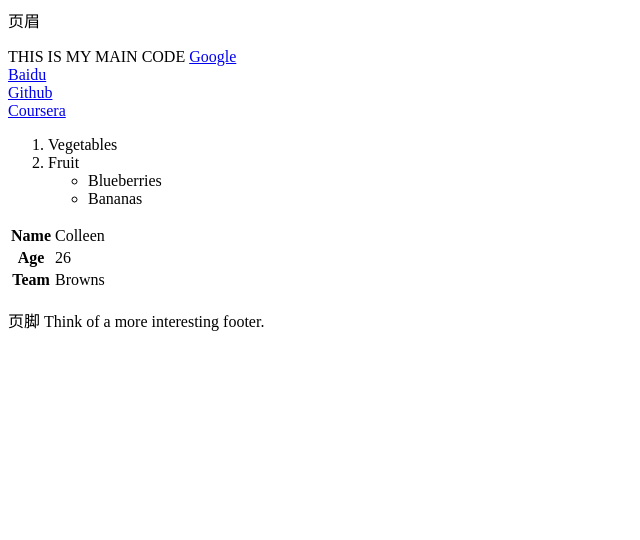
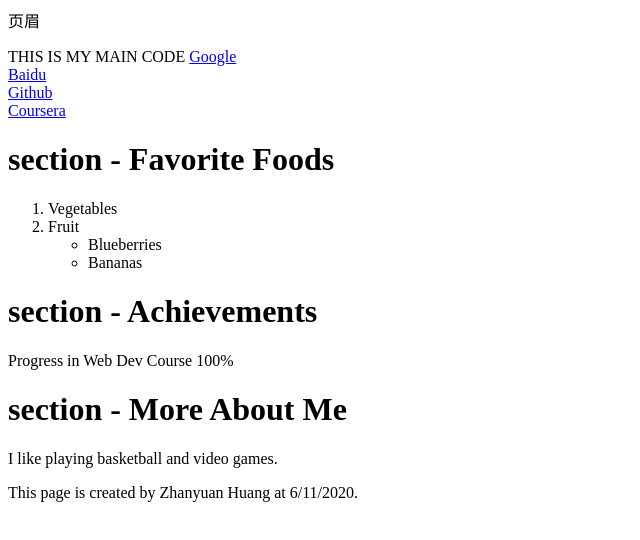
Before and after one commit to Zhanyuan-Huang/Zhanyuan-Huang.github.io, a plain HTML site: page firstPage.html in a window 1280 px wide. Shown: the whole page, without its empty margins (0-640 px from the left). Drawn offline with Linux system fonts and the light colour scheme.

Commit message:
Update firstPage.html

```diff
--- a/firstPage.html
+++ b/firstPage.html
@@ -15,6 +15,7 @@
             <a href="http://www.github.com">Github</a><br>
             <a href="http://www.coursera.com">Coursera</a><br>
         </p>
+        <h1>section - Favorite Foods</h1>
         <ol>
             <li>Vegetables</li>
             <li>Fruit
@@ -24,16 +25,15 @@
                </ul>
             </li>
         </ol>
-        <table>
-            <tr><th>Name</th><td>Colleen</td></tr>
-            <tr><th>Age</th><td>26</td></tr>
-            <tr><th>Team</th><td>Browns</td></tr>
-          </table>
+        <h1>section - Achievements</h1>
+        Progress in Web Dev Course 100%<br?
+        Progress in Master's Degree 5/8<br>
+        <h1>section - More About Me</h1>
+            I like playing basketball and video games.
     </main>
     <footer>
         <p>
-            页脚
-            Think of a more interesting footer.
+            This page is created by Zhanyuan Huang at 6/11/2020.
         </p>
     </footer>
 </body>
```
